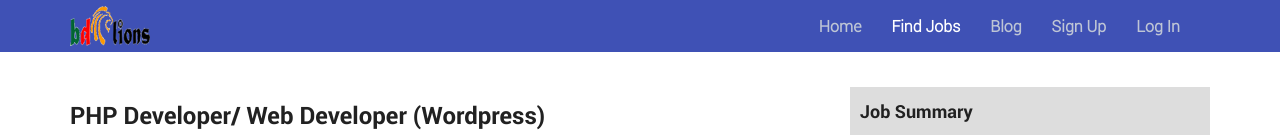
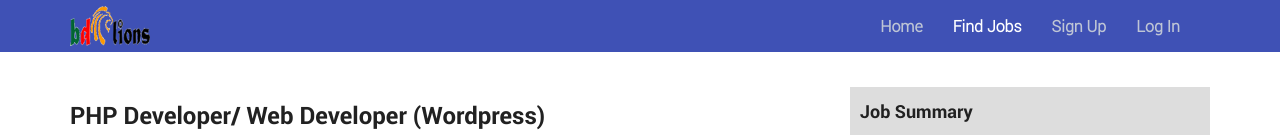
Before and after one commit to akmnazmul99/jobPortal, a plain HTML site: page job-details.html in a window 1280 px wide. Shown: the top 135 px of the page. Drawn offline with Linux system fonts and the light colour scheme.

Commit message:
unncessary menu discard

```diff
--- a/job-details.html
+++ b/job-details.html
@@ -38,7 +38,6 @@
                                         <ul class="nav navbar-nav nav-custom">
                                             <li class="normal"><a href="index.html">Home</a></li>
                                             <li class="active"><a href="job-list.html">Find Jobs</a></li>
-                                            <li class="normal"><a href="">Blog</a></li>
                                             <li class="normal"><a href="sign-up.html">Sign Up</a></li>
                                             <li class="normal"><a href="login.html">Log In</a></li>
                                         </ul>
```
Also changed, not shown: index.html (+0 -1 lines), job-list.html (+0 -1 lines), login.html (+0 -1 lines), sign-up-employer.html (+0 -1 lines), sign-up-job-seeker.html (+0 -1 lines), sign-up.html (+0 -1 lines).
